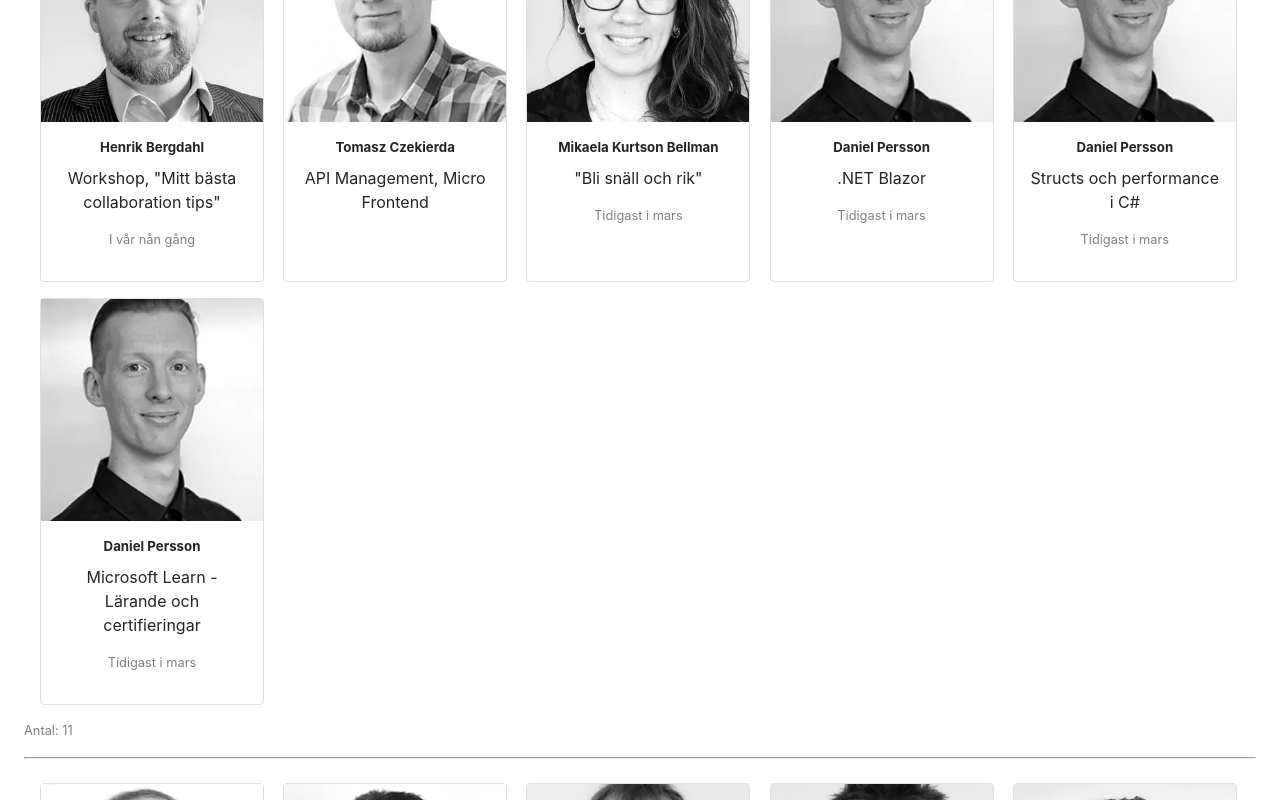
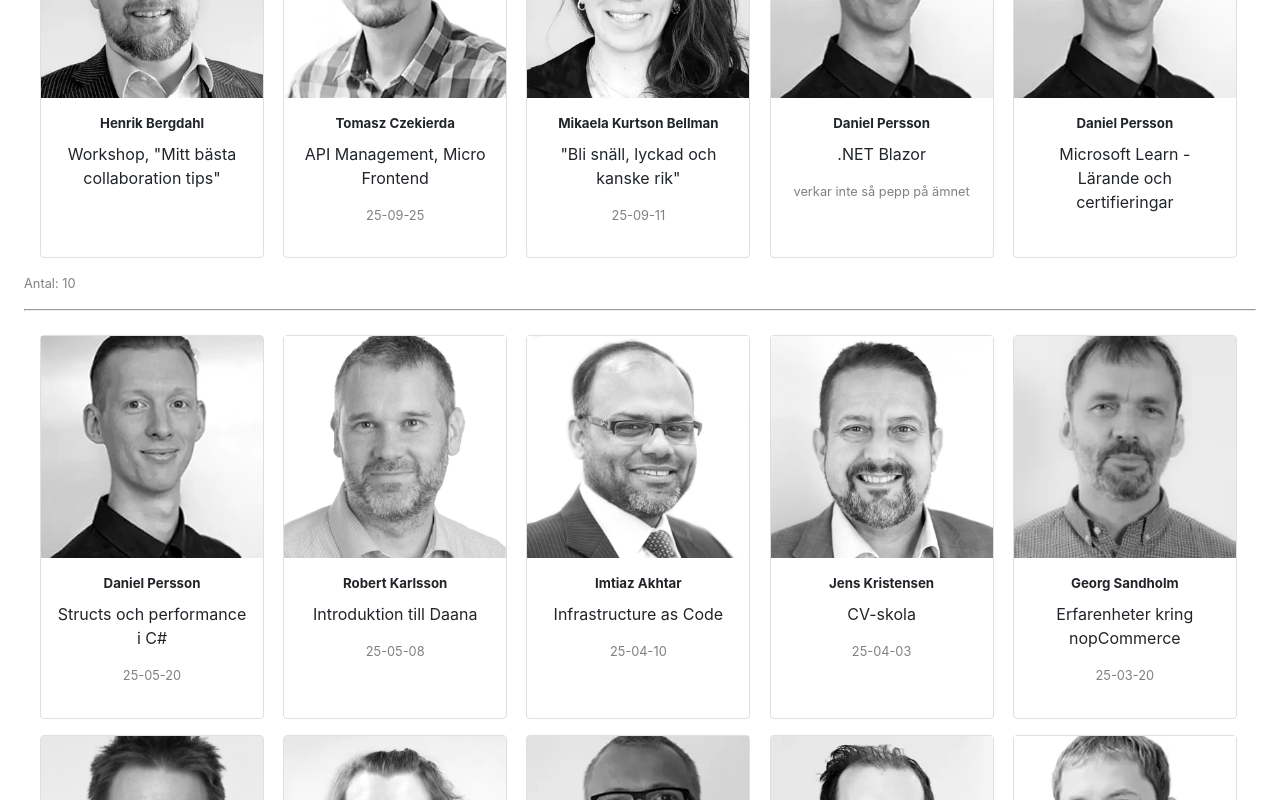
Before and after one commit to wirn/ttt, an Angular app: page / in a window 1280 px wide. Shown: the part 540-1340 px from the top of the page. Built offline with nearby package versions, Linux system fonts and the light colour scheme.

Commit message:
mindre uppdateringar

```diff
--- a/src/data/Colleagues.ts
+++ b/src/data/Colleagues.ts
@@ -1,6 +1,14 @@
 import { Colleague } from '../app/model/model';
 
 export const colleagues: Record<string, Colleague> = {
+  'Joakim Gröndin': {
+    name: 'Joakim Gröndin',
+    image: 'joakim-gro-ndin-svartvit.webp',
+  },
+  'Robert Karlsson': {
+    name: 'Robert Karlsson',
+    image: 'robert-karlsson.webp',
+  },
   'Imtiaz Akhtar': {
     name: 'Imtiaz Akhtar',
     image: 'imtiaz-akhtar.webp',
--- a/src/data/TTTEvents.ts
+++ b/src/data/TTTEvents.ts
@@ -2,6 +2,16 @@ import { TTTEvent } from '../app/model/model';
 import { colleagues } from './Colleagues';
 
 export const events: TTTEvent[] = [
+  {
+    heldBy: colleagues['Daniel Persson'],
+    topic: 'Structs och performance i C#',
+    date: new Date('2025-05-20'),
+  },
+  {
+    heldBy: colleagues['Robert Karlsson'],
+    topic: 'Introduktion till Daana',
+    date: new Date('2025-05-08'),
+  },
   {
     heldBy: colleagues['Imtiaz Akhtar'],
     topic: 'Infrastructure as Code',
@@ -48,48 +58,42 @@ export const events: TTTEvent[] = [
     heldBy: colleagues['Jens Kristensen'],
     topic: 'Speeddating med företag, hur går det till?',
     date: null,
-    note: 'helst senare än 10 feb',
+    note: '',
   },
   {
     heldBy: colleagues['Henrik Bergdahl'],
     topic: 'Det ultimata kravet, hur ser det ut?',
     date: null,
-    note: 'I vår nån gång',
+    note: '',
   },
   {
     heldBy: colleagues['Henrik Bergdahl'],
     topic: 'Workshop, "Mitt bästa collaboration tips"',
     date: null,
-    note: 'I vår nån gång',
+    note: '',
   },
   {
     heldBy: colleagues['Tomasz Czekierda'],
     topic: 'API Management, Micro Frontend',
-    date: null,
+    date: new Date('2025-09-25'),
   },
   {
     heldBy: colleagues['Mikaela Kurtson Bellman'],
-    topic: '"Bli snäll och rik"',
-    date: null,
-    note: 'Tidigast i mars',
+    topic: '"Bli snäll, lyckad och kanske rik"',
+    date: new Date('2025-09-11'),
+    note: '',
   },
   {
     heldBy: colleagues['Daniel Persson'],
     topic: '.NET Blazor',
     date: null,
-    note: 'Tidigast i mars',
-  },
-  {
-    heldBy: colleagues['Daniel Persson'],
-    topic: 'Structs och performance i C#',
-    date: null,
-    note: 'Tidigast i mars',
+    note: 'verkar inte så pepp på ämnet',
   },
   {
     heldBy: colleagues['Daniel Persson'],
     topic: 'Microsoft Learn - Lärande och certifieringar',
     date: null,
-    note: 'Tidigast i mars',
+    note: '',
   },
   {
     heldBy: colleagues['Ludvig Stenström'],
```
Also changed, not shown: src/assets/joakim-gro-ndin-svartvit.webp (added), src/assets/robert-karlsson.webp (added).
